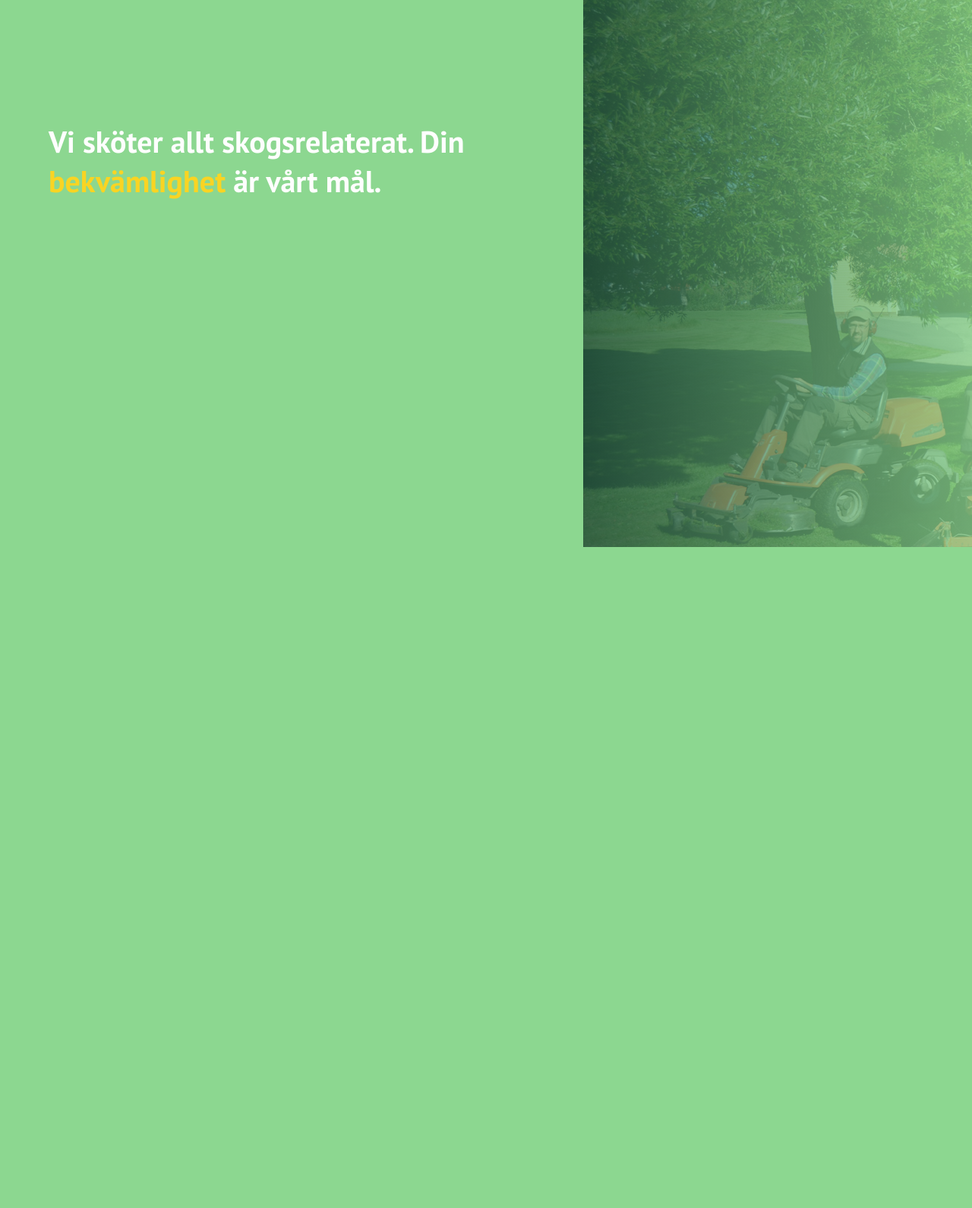
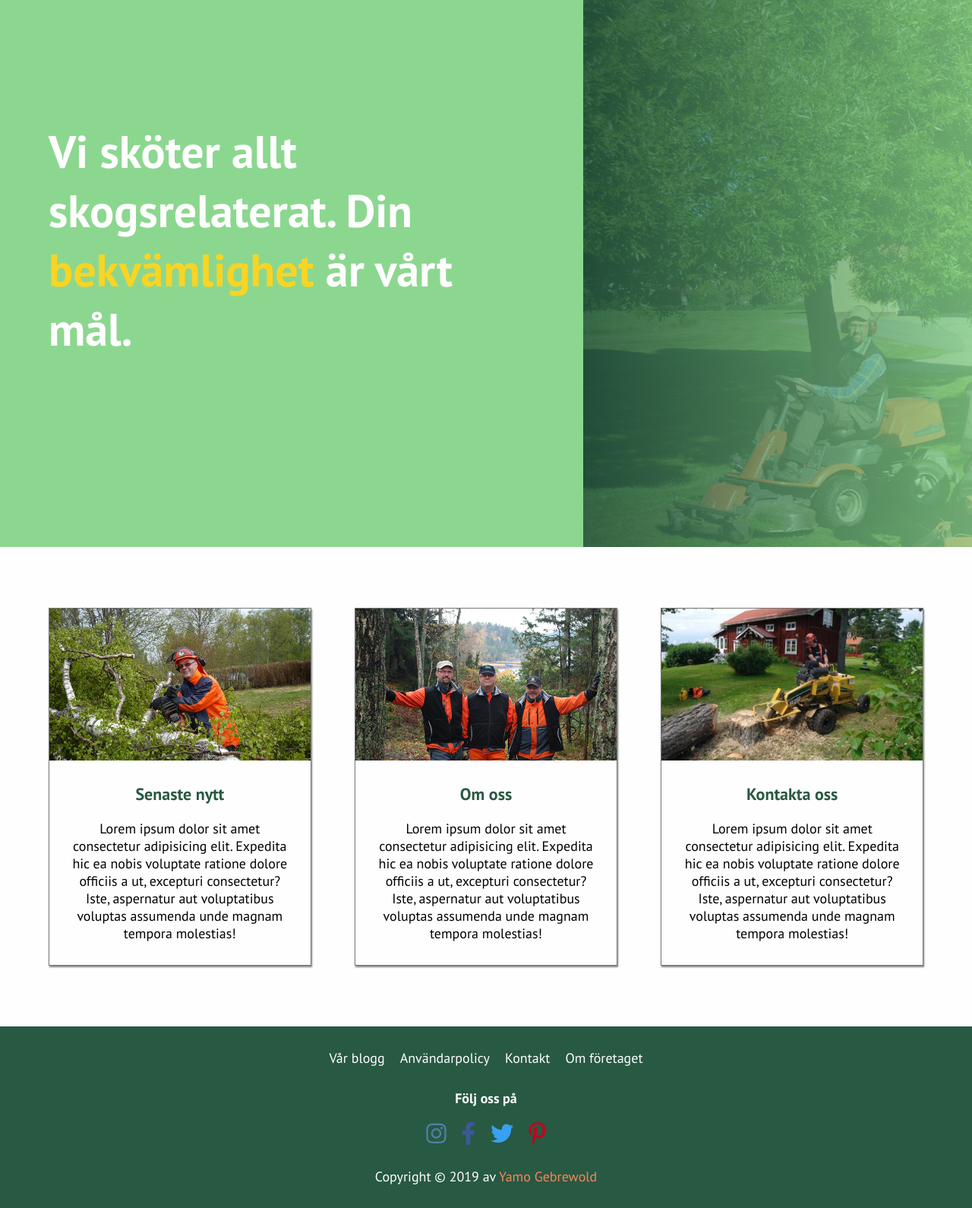
Before and after one commit to Yamo93/skogsforetaget, a PHP site: page / in a window 1280 px wide. Shown: the part 92-1682 px from the top of the page at 76% size. Before the commit the page ends 812 px from the top, so only its background shows below. Run offline with PHP 8.4, Linux system fonts and the light colour scheme; some libraries are stand-ins or nearby versions.

Commit message:
finished front page

```diff
--- a/css/style.css
+++ b/css/style.css
@@ -85,7 +85,7 @@ a:hover, a:active {
     justify-content: center; }
     .hero__left-title {
       margin-top: 10vh;
-      font-size: 4rem;
+      font-size: 6rem;
       color: #FEFEFE; }
       .hero__left-title span {
         color: #f9d423; }
@@ -93,3 +93,79 @@ a:hover, a:active {
     width: 40%;
     height: 100%;
     background: linear-gradient(to right, #285943cc, #8CD790c5), url(../img/hero.png); }
+
+.features {
+  padding: 8rem 5%;
+  display: flex;
+  justify-content: space-between; }
+  .features__box {
+    width: 30%;
+    border: .2px solid #777;
+    box-shadow: 1px 1.5px 2px rgba(0, 0, 0, 0.5); }
+    .features__box-img {
+      height: 20rem; }
+    .features__box .info {
+      padding: 3rem; }
+    .features__box-title {
+      text-align: center;
+      color: #285943;
+      margin-bottom: 2rem; }
+    .features__box-desc {
+      text-align: center; }
+  .features__box:nth-child(1) .features__box-img {
+    background-image: url(../img/frontbox1.jpg);
+    background-position: center;
+    background-size: cover; }
+  .features__box:nth-child(2) .features__box-img {
+    background-image: url(../img/frontbox2.jpg);
+    background-position: center;
+    background-size: cover; }
+  .features__box:nth-child(3) .features__box-img {
+    background-image: url(../img/frontbox3.jpg);
+    background-position: center;
+    background-size: cover; }
+
+.footer {
+  padding: 3rem;
+  background-color: #285943;
+  color: #FEFEFE; }
+  .footer__menu {
+    display: flex;
+    justify-content: center;
+    margin-bottom: 3rem; }
+    .footer__menu a {
+      color: inherit;
+      font-weight: normal;
+      transition: all .3s; }
+      .footer__menu a:hover {
+        color: #F68657; }
+    .footer__menu-item:not(:last-child) {
+      margin-right: 2rem; }
+  .footer .socialfollow {
+    font-weight: bold;
+    text-align: center;
+    margin-bottom: 2rem; }
+  .footer .socialmedia {
+    display: flex;
+    justify-content: center;
+    margin-bottom: 3rem; }
+    .footer .socialmedia .icon:nth-child(1) {
+      color: #517fa4; }
+    .footer .socialmedia .icon:nth-child(2) {
+      color: #3b5998; }
+    .footer .socialmedia .icon:nth-child(3) {
+      color: #38A1F3; }
+    .footer .socialmedia .icon:nth-child(4) {
+      color: #BC081C; }
+    .footer .socialmedia .icon {
+      cursor: pointer;
+      font-size: 3rem;
+      transition: all .3s; }
+      .footer .socialmedia .icon:hover {
+        color: #F68657; }
+    .footer .socialmedia .icon:not(:last-child) {
+      margin-right: 2rem; }
+  .footer .copy {
+    text-align: center; }
+    .footer .copy span {
+      color: #F68657; }
--- a/index.html
+++ b/index.html
@@ -6,6 +6,7 @@
     <meta http-equiv="X-UA-Compatible" content="ie=edge">
     <title>Skogsföretaget AB | Startsida</title>
     <link href="https://fonts.googleapis.com/css?family=Bitter:400,700%7CPT+Sans:400,700" rel="stylesheet">
+    <link rel="stylesheet" href="https://use.fontawesome.com/releases/v5.8.1/css/all.css" integrity="sha384-50oBUHEmvpQ+1lW4y57PTFmhCaXp0ML5d60M1M7uH2+nqUivzIebhndOJK28anvf" crossorigin="anonymous">
     <link rel="stylesheet" href="css/style.css">
 </head>
 <body>
@@ -30,5 +31,45 @@
         </div>
         <div class="hero__right"></div>
     </section>
+    <section class="features">
+        <div class="features__box">
+            <div class="features__box-img"></div>
+            <div class="info">
+                <h3 class="features__box-title">Senaste nytt</h3>
+                <p class="features__box-desc">Lorem ipsum dolor sit amet consectetur adipisicing elit. Expedita hic ea nobis voluptate ratione dolore officiis a ut, excepturi consectetur? Iste, aspernatur aut voluptatibus voluptas assumenda unde magnam tempora molestias!</p>
+            </div>
+        </div>
+        <div class="features__box">
+            <div class="features__box-img"></div>
+            <div class="info">
+                <h3 class="features__box-title">Om oss</h3>
+                <p class="features__box-desc">Lorem ipsum dolor sit amet consectetur adipisicing elit. Expedita hic ea nobis voluptate ratione dolore officiis a ut, excepturi consectetur? Iste, aspernatur aut voluptatibus voluptas assumenda unde magnam tempora molestias!</p>
+            </div>
+        </div>
+        <div class="features__box">
+            <div class="features__box-img"></div>
+            <div class="info">
+                <h3 class="features__box-title">Kontakta oss</h3>
+                <p class="features__box-desc">Lorem ipsum dolor sit amet consectetur adipisicing elit. Expedita hic ea nobis voluptate ratione dolore officiis a ut, excepturi consectetur? Iste, aspernatur aut voluptatibus voluptas assumenda unde magnam tempora molestias!</p>
+            </div>
+        </div>
+    </section>
+    <footer class="footer">
+        <ul class="footer__menu">
+            <li class="footer__menu-item"><a href="#">Vår blogg</a></li>
+            <li class="footer__menu-item"><a href="#">Användarpolicy</a></li>
+            <li class="footer__menu-item"><a href="#">Kontakt</a></li>
+            <li class="footer__menu-item"><a href="#">Om företaget</a></li>
+        </ul>
+        <p class="socialfollow">Följ oss på</p>
+        <div class="socialmedia">
+            <i class="fab fa-instagram icon"></i>
+            <i class="fab fa-facebook-f icon"></i>
+            <i class="fab fa-twitter icon"></i>
+            <i class="fab fa-pinterest-p icon"></i>
+
+        </div>
+        <p class="copy">Copyright &copy; 2019 av <span>Yamo Gebrewold</span></p>
+    </footer>
 </body>
 </html>
--- /dev/null
+++ b/sass/features.scss
@@ -0,0 +1,53 @@
+.features {
+    padding: 8rem 5%;
+    display: flex;
+    justify-content: space-between;
+
+    &__box {
+        width: 30%;
+        border: .2px solid #777;
+        box-shadow: 1px 1.5px 2px rgba(0, 0, 0, .5);
+
+        &-img {
+            height: 20rem;
+        }
+
+        .info {
+            padding: 3rem;
+        }
+
+        &-title {
+            text-align: center;
+            color: $primary-color;
+            margin-bottom: 2rem;
+        }
+
+        &-desc {
+            text-align: center;
+        }
+
+    }
+
+    &__box:nth-child(1) {
+        .features__box-img {
+            background-image: url(../img/frontbox1.jpg);
+            background-position: center;
+            background-size: cover;
+        }
+    }
+
+    &__box:nth-child(2) {
+        .features__box-img {
+            background-image: url(../img/frontbox2.jpg);
+            background-position: center;
+            background-size: cover;
+        }
+    }
+    &__box:nth-child(3) {
+        .features__box-img {
+            background-image: url(../img/frontbox3.jpg);
+            background-position: center;
+            background-size: cover;
+        }
+    }
+}
--- /dev/null
+++ b/sass/footer.scss
@@ -0,0 +1,75 @@
+.footer {
+    padding: 3rem;
+    background-color: $primary-color;
+    color: $white;
+
+    &__menu {
+        display: flex;
+        justify-content: center;
+        margin-bottom: 3rem;
+
+        a {
+            color: inherit;
+            font-weight: normal;
+            transition: all .3s;
+
+            &:hover {
+                color: $secondary-color;
+            }
+        }
+
+        &-item:not(:last-child) {
+            margin-right: 2rem;
+        }
+    }
+
+    .socialfollow {
+        font-weight: bold;
+        text-align: center;
+        margin-bottom: 2rem;
+    }
+
+    .socialmedia {
+        display: flex;
+        justify-content: center;
+        margin-bottom: 3rem;
+
+        .icon:nth-child(1) {
+            color: #517fa4;
+        }
+
+        .icon:nth-child(2) {
+            color: #3b5998;
+        }
+
+        .icon:nth-child(3) {
+            color: #38A1F3;
+        }
+
+        .icon:nth-child(4) {
+            color: #BC081C;
+        }
+
+        .icon {
+            cursor: pointer;
+            font-size: 3rem;
+            transition: all .3s;
+
+            &:hover {
+                color: $secondary-color;
+            }
+        }
+
+        .icon:not(:last-child) {
+            margin-right: 2rem;
+        }
+    }
+
+    .copy {
+        text-align: center;
+
+        span {
+            color: $secondary-color;
+        }
+    }
+}
--- a/sass/hero.scss
+++ b/sass/hero.scss
@@ -12,7 +12,7 @@
 
         &-title {
             margin-top: 10vh;
-            font-size: 4rem;
+            font-size: 6rem;
             color: $white;
 
             span {
--- a/sass/main.scss
+++ b/sass/main.scss
@@ -1,3 +1,7 @@
 @import 'base';
 @import 'header';
+
 @import 'hero';
+@import 'features';
+
+@import 'footer';
```
Also changed, not shown: img/frontbox1.jpg (added), img/frontbox2.jpg (added), img/frontbox3.jpg (added).
